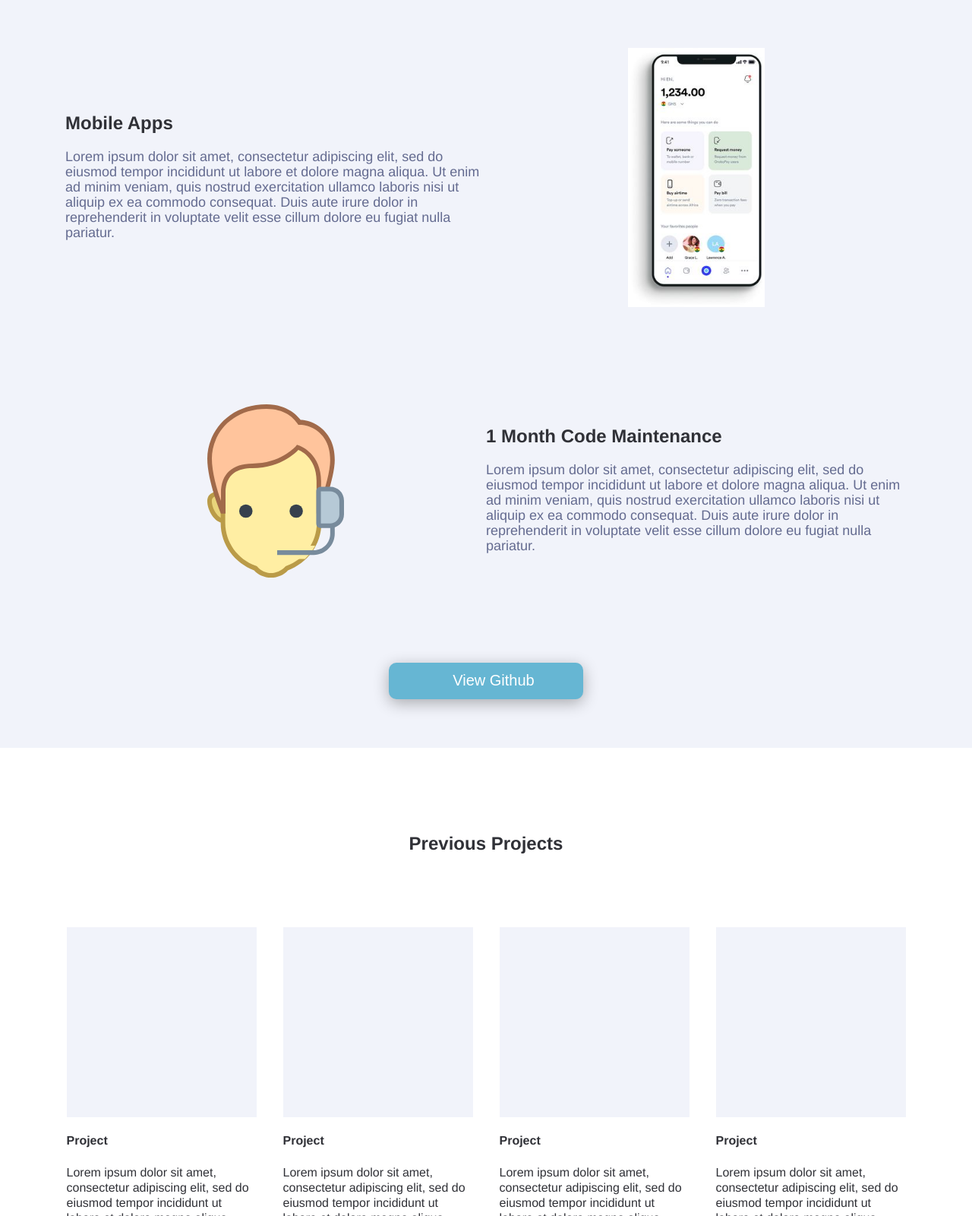
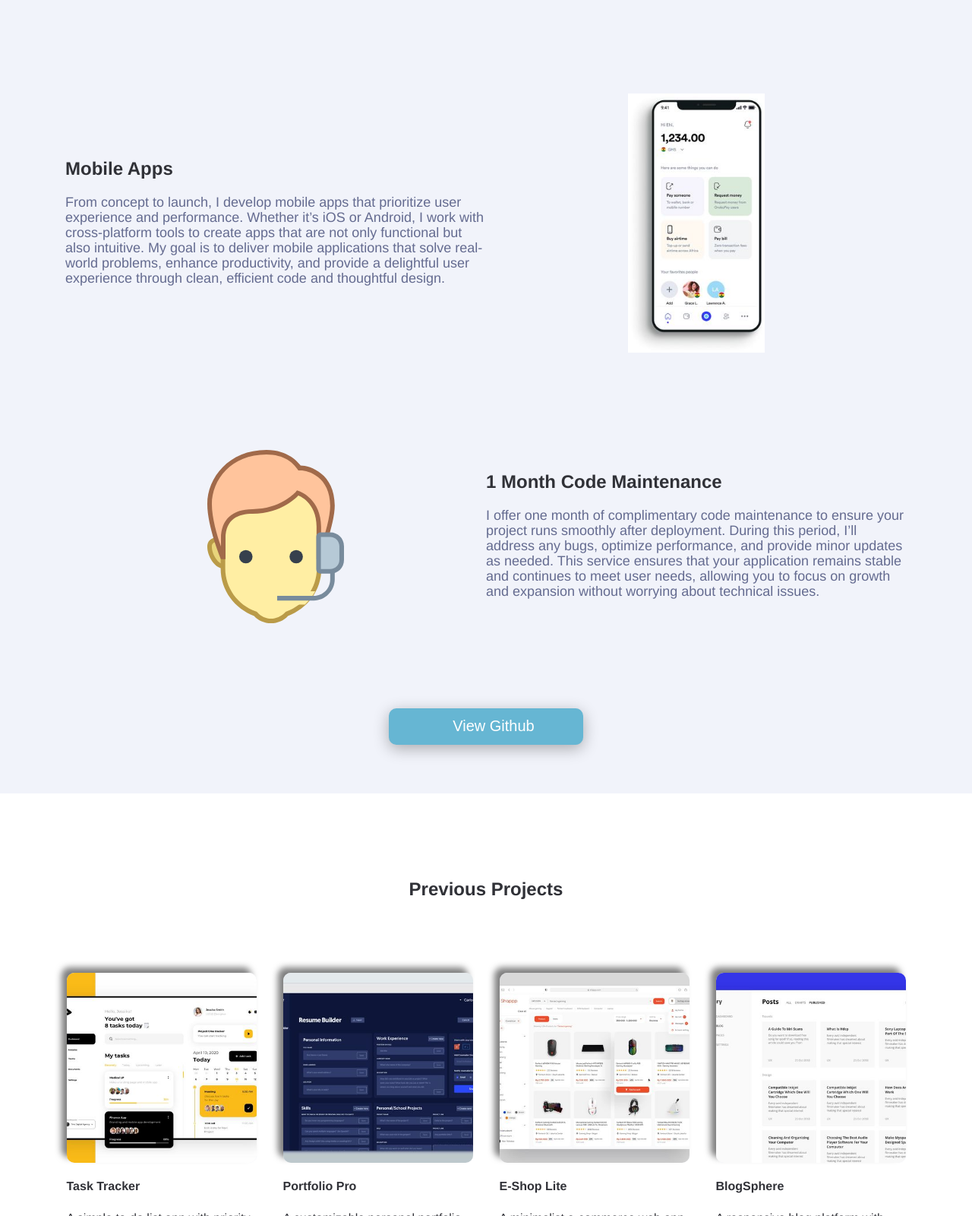
Before and after one commit to 7961-Ephy/Portfolio-sample, a plain HTML site: page index.html in a window 1280 px wide. Shown: the part 1200-2800 px from the top of the page at 76% size. Drawn offline with nearby package versions, Linux system fonts and the light colour scheme.

Commit message:
Partially styled contact section

```diff
--- a/css/style.css
+++ b/css/style.css
@@ -17,6 +17,8 @@ a {
 ul {
   list-style: none;
 }
+
+/* Navbar */
 
 .navbar,
 .container {
@@ -62,6 +64,8 @@ li.dropdownLink {
   display: none;
 }
 
+/* Header */
+
 header {
   display: flex;
   justify-content: center;
@@ -95,6 +99,8 @@ header {
    display: block;
 }
 */
+
+/* About Me */
 
 .services,
 .contact-container {
@@ -177,6 +183,12 @@ header {
   text-transform: capitalize;
 }
 
+/* Portfolio Section */
+
+/* .portfolio {
+  background-color: #f1f3fa;
+} */
+
 .section-header {
   text-align: center;
   padding: 6rem 0 4rem;
@@ -198,11 +210,40 @@ header {
   height: 250px;
   background-color: #f1f3fa;
   transition: 0.2s ease-in-out;
+  overflow: hidden;
+  border-radius: 10px;
+  box-shadow: -7px -7px 8px 0px rgba(0, 0, 0, 0.51);
+}
+
+.portfolio-box img {
+  width: 100%;
+  height: 100%;
+  object-fit: cover;
 }
 
 .portfolio-box:hover {
   cursor: pointer;
   transform: scale(1.02);
+}
+
+/* Contact Me */
+.contact-me {
+  display: grid;
+  grid-template-columns: 1fr 1fr;
+  gap: 0;
+  align-items: center;
+}
+
+.contact-me-img {
+  width: 400px;
+  height: 400px;
+  overflow: hidden;
+}
+
+.contact-me-img img {
+  width: 100%;
+  height: 100%;
+  object-fit: cover;
 }
 
 form label {
@@ -214,7 +255,7 @@ form label {
 }
 
 .form-control {
-  max-width: 800px;
+  max-width: 400px;
   width: 100%;
   background-color: #fff;
   color: #292b2c;
--- a/index.html
+++ b/index.html
@@ -8,6 +8,7 @@
   </head>
 
   <body>
+    <!-- Navbar -->
     <nav class="navbar">
       <div class="brand">Eye<span class="sensei">Link</span></div>
       <ul class="topnav" id="navbar-toggle">
@@ -20,6 +21,8 @@
         </li>
       </ul>
     </nav>
+
+    <!-- Header -->
 
     <header>
       <div class="headershot-wrapper">
@@ -35,14 +38,22 @@
       </div>
     </header>
 
+    <!-- About Me -->
+
     <section class="services">
       <div class="container">
         <div class="intro">
           <h2>About Me</h2>
           <p>
-            I specialize in building a wide range of software applications. In
-            need of a beautiful and scalable web app for your business or
-            company, contact me.
+            I am a passionate software developer with a strong focus on creating
+            innovative and efficient solutions. With a background in web and
+            mobile development, I enjoy crafting intuitive user experiences that
+            seamlessly merge form and function. My commitment to continuous
+            learning drives me to stay on top of the latest technologies,
+            ensuring that the solutions I build are both cutting-edge and
+            reliable. Whether it's a dynamic web app or a sleek mobile
+            interface, I thrive on turning complex challenges into elegant,
+            user-friendly applications.
           </p>
         </div>
 
@@ -53,12 +64,13 @@
           <div class="blurb-wrapper-right">
             <h3 class="blurb-header">Responsive Web Applications</h3>
             <div class="blurb-info">
-              Lorem ipsum dolor sit amet, consectetur adipiscing elit, sed do
-              eiusmod tempor incididunt ut labore et dolore magna aliqua. Ut
-              enim ad minim veniam, quis nostrud exercitation ullamco laboris
-              nisi ut aliquip ex ea commodo consequat. Duis aute irure dolor in
-              reprehenderit in voluptate velit esse cillum dolore eu fugiat
-              nulla pariatur.
+              In today’s digital landscape, having a responsive web application
+              is essential. I specialize in building responsive web apps that
+              adapt seamlessly to any device, ensuring a consistent and
+              enjoyable user experience across desktops, tablets, and
+              smartphones. Using modern frameworks and best practices, I focus
+              on performance, usability, and design to create fast and visually
+              appealing applications that engage users and deliver results.
             </div>
           </div>
         </div>
@@ -70,12 +82,13 @@
           <div class="blurb-wrapper-left">
             <h3 class="blurb-header">Mobile Apps</h3>
             <div class="blurb-info">
-              Lorem ipsum dolor sit amet, consectetur adipiscing elit, sed do
-              eiusmod tempor incididunt ut labore et dolore magna aliqua. Ut
-              enim ad minim veniam, quis nostrud exercitation ullamco laboris
-              nisi ut aliquip ex ea commodo consequat. Duis aute irure dolor in
-              reprehenderit in voluptate velit esse cillum dolore eu fugiat
-              nulla pariatur.
+              From concept to launch, I develop mobile apps that prioritize user
+              experience and performance. Whether it’s iOS or Android, I work
+              with cross-platform tools to create apps that are not only
+              functional but also intuitive. My goal is to deliver mobile
+              applications that solve real-world problems, enhance productivity,
+              and provide a delightful user experience through clean, efficient
+              code and thoughtful design.
             </div>
           </div>
         </div>
@@ -91,12 +104,12 @@
           <div class="blurb-wrapper-right">
             <h3 class="blurb-header">1 Month Code Maintenance</h3>
             <div class="blurb-info">
-              Lorem ipsum dolor sit amet, consectetur adipiscing elit, sed do
-              eiusmod tempor incididunt ut labore et dolore magna aliqua. Ut
-              enim ad minim veniam, quis nostrud exercitation ullamco laboris
-              nisi ut aliquip ex ea commodo consequat. Duis aute irure dolor in
-              reprehenderit in voluptate velit esse cillum dolore eu fugiat
-              nulla pariatur.
+              I offer one month of complimentary code maintenance to ensure your
+              project runs smoothly after deployment. During this period, I’ll
+              address any bugs, optimize performance, and provide minor updates
+              as needed. This service ensures that your application remains
+              stable and continues to meet user needs, allowing you to focus on
+              growth and expansion without worrying about technical issues.
             </div>
           </div>
         </div>
@@ -109,92 +122,114 @@
       </div>
     </section>
 
+    <!--  Portfolio Section  -->
+
     <section class="portfolio">
       <div class="container">
         <div class="section-header">
           <h1 class="header">Previous Projects</h1>
         </div>
+
         <div class="portfolio-wrapper">
           <div class="portfolio-object">
-            <div class="portfolio-box"></div>
-            <h4>Project</h4>
+            <div class="portfolio-box">
+              <img src="assets/tasktracker.jpg" alt="" />
+            </div>
+            <h4>Task Tracker</h4>
             <div class="portfolio-text">
-              Lorem ipsum dolor sit amet, consectetur adipiscing elit, sed do
-              eiusmod tempor incididunt ut labore et dolore magna aliqua.
+              A simple to-do list app with priority sorting and deadline
+              reminders for personal task management.
             </div>
           </div>
 
           <div class="portfolio-object">
-            <div class="portfolio-box"></div>
-            <h4>Project</h4>
+            <div class="portfolio-box">
+              <img src="assets/resume.jpg" alt="" />
+            </div>
+            <h4>Portfolio Pro</h4>
             <div class="portfolio-text">
-              Lorem ipsum dolor sit amet, consectetur adipiscing elit, sed do
-              eiusmod tempor incididunt ut labore et dolore magna aliqua.
+              A customizable personal portfolio website template to showcase
+              skills, projects, and achievements online.
             </div>
           </div>
 
           <div class="portfolio-object">
-            <div class="portfolio-box"></div>
-            <h4>Project</h4>
+            <div class="portfolio-box">
+              <img src="assets/shop.jpg" alt="" />
+            </div>
+            <h4>E-Shop Lite</h4>
             <div class="portfolio-text">
-              Lorem ipsum dolor sit amet, consectetur adipiscing elit, sed do
-              eiusmod tempor incididunt ut labore et dolore magna aliqua.
+              A minimalist e-commerce web app with product browsing, cart, and
+              payment integration for small businesses.
             </div>
           </div>
 
           <div class="portfolio-object">
-            <div class="portfolio-box"></div>
-            <h4>Project</h4>
+            <div class="portfolio-box">
+              <img src="assets/blog.jpg" alt="" />
+            </div>
+            <h4>BlogSphere</h4>
             <div class="portfolio-text">
-              Lorem ipsum dolor sit amet, consectetur adipiscing elit, sed do
-              eiusmod tempor incididunt ut labore et dolore magna aliqua.
+              A responsive blog platform with content management, social
+              sharing, and SEO optimization for bloggers.
             </div>
           </div>
 
           <div class="portfolio-object">
-            <div class="portfolio-box"></div>
-            <h4>Project</h4>
+            <div class="portfolio-box">
+              <img src="assets/event.jpg" alt="" />
+            </div>
+            <h4>Event Planner</h4>
             <div class="portfolio-text">
-              Lorem ipsum dolor sit amet, consectetur adipiscing elit, sed do
-              eiusmod tempor incididunt ut labore et dolore magna aliqua.
+              A web app for managing and scheduling events, with RSVP tracking
+              and calendar integration.
             </div>
           </div>
 
           <div class="portfolio-object">
-            <div class="portfolio-box"></div>
-            <h4>Project</h4>
+            <div class="portfolio-box">
+              <img src="assets/weather.jpg" alt="" />
+            </div>
+            <h4>WeatherNow</h4>
             <div class="portfolio-text">
-              Lorem ipsum dolor sit amet, consectetur adipiscing elit, sed do
-              eiusmod tempor incididunt ut labore et dolore magna aliqua.
+              A real-time weather dashboard with location-based forecasts,
+              hourly updates, and weather alerts.
             </div>
           </div>
 
           <div class="portfolio-object">
-            <div class="portfolio-box"></div>
-            <h4>Project</h4>
+            <div class="portfolio-box">
+              <img src="assets/fitness.jpg" alt="" />
+            </div>
+            <h4>FitTrack</h4>
             <div class="portfolio-text">
-              Lorem ipsum dolor sit amet, consectetur adipiscing elit, sed do
-              eiusmod tempor incididunt ut labore et dolore magna aliqua.
+              A fitness tracking mobile app with step counting, calorie
+              tracking, and personalized workout recommendations.
             </div>
           </div>
 
           <div class="portfolio-object">
-            <div class="portfolio-box"></div>
-            <h4>Project</h4>
+            <div class="portfolio-box">
+              <img src="assets/budget.jpg" alt="" />
+            </div>
+            <h4>Budget Buddy</h4>
             <div class="portfolio-text">
-              Lorem ipsum dolor sit amet, consectetur adipiscing elit, sed do
-              eiusmod tempor incididunt ut labore et dolore magna aliqua.
+              A mobile app for personal budgeting, expense tracking, and
+              financial goal setting.
             </div>
           </div>
         </div>
       </div>
     </section>
 
+    <!-- Contact Me -->
     <section class="contact-container">
       <div class="container">
         <div class="section-header">
-          <h1>Contact Me</h1>
+          <h1>Get In Touch</h1>
         </div>
+        <div class="contact-me">
+          <div class="contact-me-form">
             <form>
               <label for="email">*email</label>
               <div class="form-group">
@@ -212,6 +247,11 @@
                 <button class="quote-btn">Submit</button>
               </div>
             </form>
+          </div>
+          <div class="contact-me-img">
+            <img src="assets/contactme.jpg" alt="" />
+          </div>
+        </div>
       </div>
     </section>
 
```
Also changed, not shown: assets/blog.jpg (added), assets/budget.jpg (added), assets/contactme.jpg (added), assets/event.jpg (added), assets/fitness.jpg (added), assets/resume.jpg (added), assets/shop.jpg (added), assets/tasktracker.jpg (added), assets/weather.jpg (added). Lines whose indentation alone changed are shown as unchanged.
